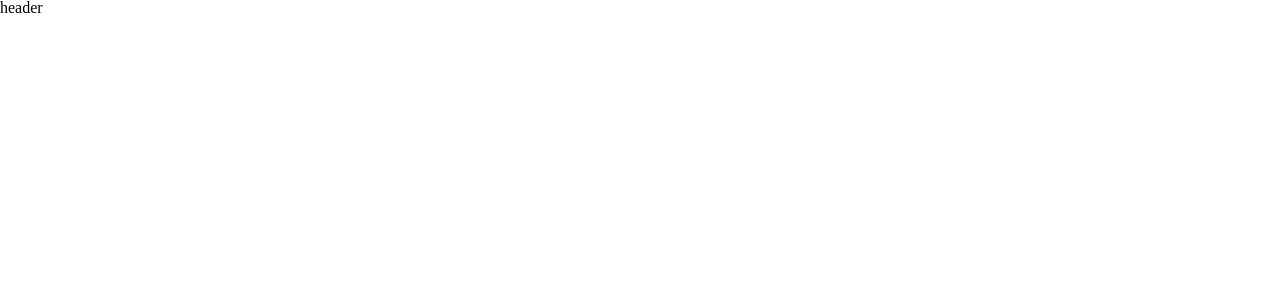
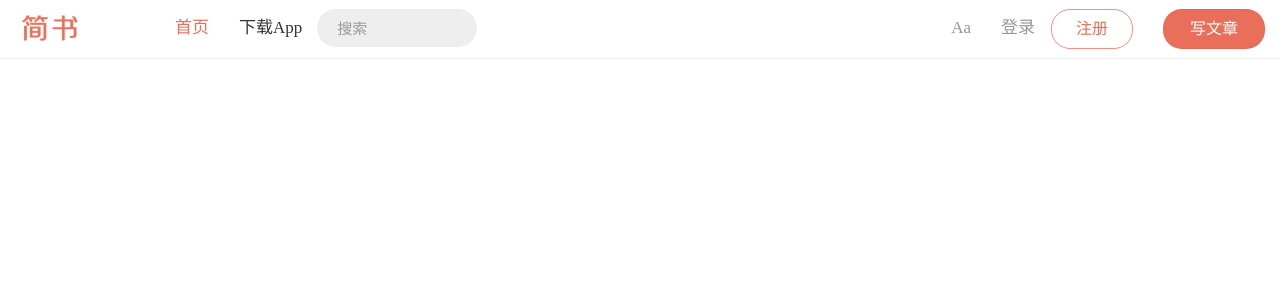
Before and after one commit to liutaochange/react-book, a React (Create React App) app: page / in a window 1280 px wide. Shown: the top 300 px of the page. Built offline with nearby package versions, Linux system fonts and the light colour scheme.

Commit message:
header complete

```diff
--- a/src/components/header/index.js
+++ b/src/components/header/index.js
@@ -1,8 +1,22 @@
 import React, { Component } from 'react';
+import { HeaderWamp, Logo, Nav, NavItem, Navsearch, Addition, Button } from './style.js'
 class Header extends Component {
   render() {
     return (
-      <p>header</p>
+      <HeaderWamp>
+        <Logo href='/' />
+        <Nav>
+          <NavItem className="left active">首页</NavItem>
+          <NavItem className="left">下载App</NavItem>
+          <Navsearch />
+          <NavItem className="right">登录</NavItem>
+          <NavItem className="right">Aa</NavItem>
+        </Nav>
+        <Addition>
+          <Button className="write">写文章</Button>
+          <Button className="signUp">注册</Button>
+        </Addition>
+      </HeaderWamp>
     )
   }
 }
--- /dev/null
+++ b/src/components/header/style.js
@@ -0,0 +1,89 @@
+import styled from 'styled-components';
+import logoPic from '../../assets/images/logo.png'
+export const HeaderWamp = styled.div`
+  position: relative;
+  height: 58px;
+  border-bottom: 1px solid #f0f0f0;
+`
+export const Logo = styled.a`
+  position: absolute;
+  left: 0;
+  top: 0;
+  display: block;
+  width: 100px;
+  height: 56px;
+  background: url(${logoPic}) center center no-repeat;
+  background-size: contain;
+`
+
+export const Nav = styled.div`
+  width: 960px;
+  height: 100%;
+  padding-right: 70px;
+  box-sizing: border-box;
+  margin: 0 auto;
+  overflow: hidden;
+`
+
+export const NavItem = styled.div`
+  height: 56px;
+  line-height: 26px;
+  padding: 15px;
+  color: #333;
+  font-size: 17px;
+  cursor: pointer;
+  &.left{
+    float: left;
+  }
+  &.right{
+    float: right;
+    color: #969696;
+  }
+  &.active{
+    color: #ea6f5a;
+  }
+`
+
+export const Navsearch = styled.input.attrs({
+  placeholder: '搜索'
+})`
+  width: 160px;
+  height: 38px;
+  border-radius: 19px;
+  border: none;
+  outline: none;
+  margin-top: 9px;
+  padding: 0 20px;
+  box-sizing: border-box;
+  background: #eee;
+  font-size: 15px;
+  &::placeholder{
+    color: #999;
+  }
+`
+
+export const Addition = styled.div`
+  position: absolute;
+  right: 0;
+  top:  0;
+`
+
+export const Button = styled.div`
+  float: right;
+  line-height: 38px;
+  border-radius: 19px;
+  margin: 9px 15px 0;
+  text-align: center;
+  border: 1px solid rgba(236,97,73,.7);
+  cursor: pointer;
+  &.write{
+    width: 100px;
+    color: #fff;
+    background-color: #ea6f5a;
+  }
+  &.signUp{
+    width: 80px;
+    height: 38px;
+    color: #ea6f5a;
+  }
+`
```
Also changed, not shown: src/assets/images/logo.png (added).
